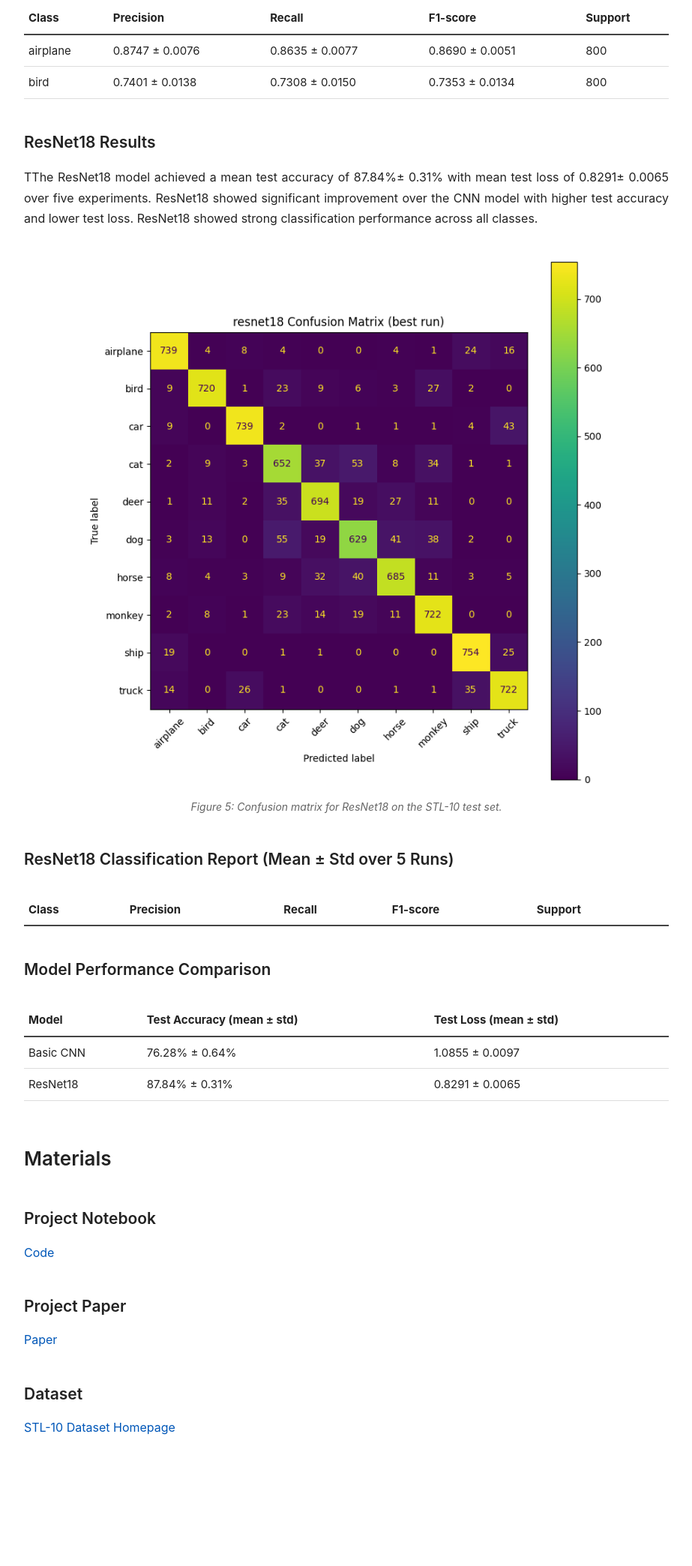
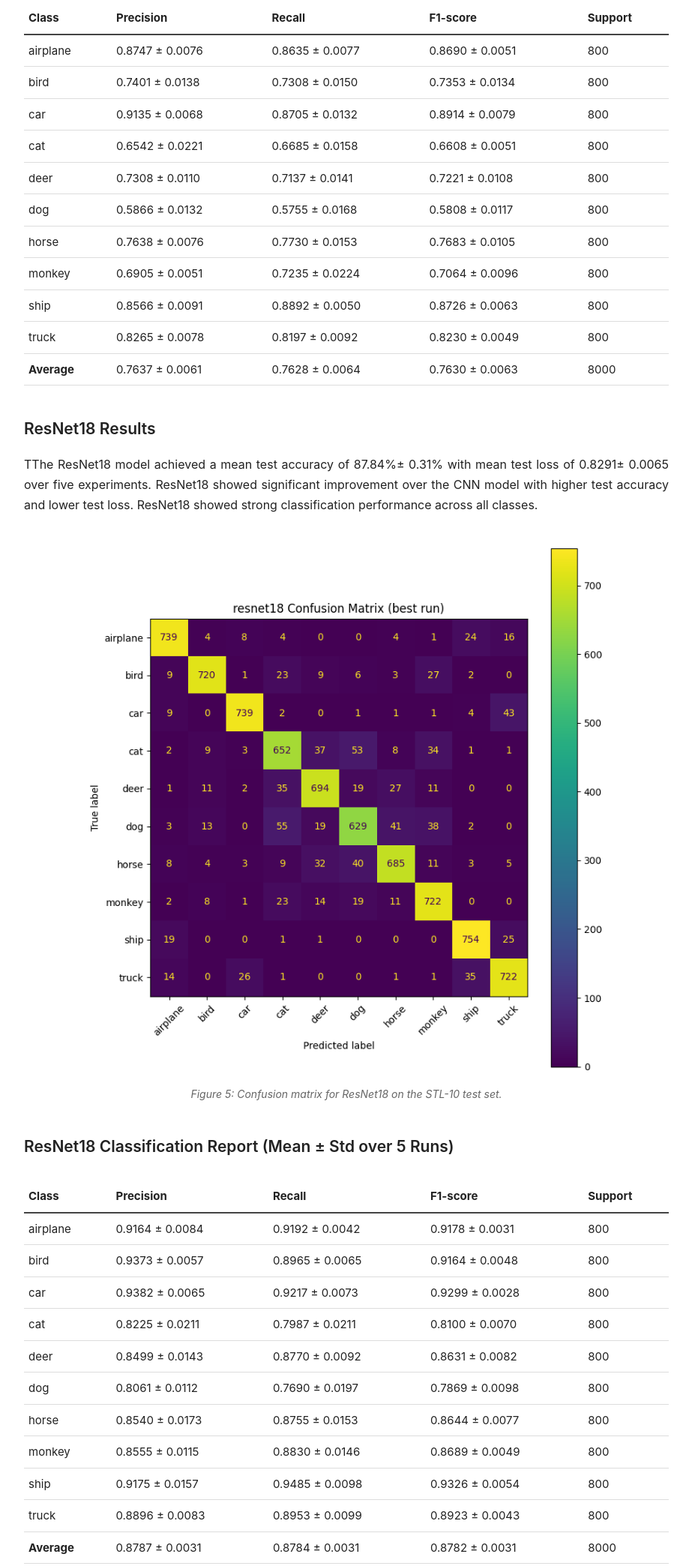
Before and after one commit to emily-ng28/ecen758_finalproject, a plain HTML site: page index.html in a window 1280 px wide. Shown: the part 5311-7399 px from the top of the page at 75% size, without its empty margins (178-1101 px from the left). Before the commit the page ends 7258 px from the top, so only its background shows below. Drawn offline with Linux system fonts and the light colour scheme.

Commit message:
Update index.html

```diff
--- a/index.html
+++ b/index.html
@@ -207,10 +207,17 @@ The CNN model achieved a mean test accuracy of 76.28%±0.64% with a mean test lo
         </tr>
     </thead>
     <tbody>
-        <!-- your rows unchanged -->
         <tr><td>airplane</td><td>0.8747 ± 0.0076</td><td>0.8635 ± 0.0077</td><td>0.8690 ± 0.0051</td><td>800</td></tr>
         <tr><td>bird</td><td>0.7401 ± 0.0138</td><td>0.7308 ± 0.0150</td><td>0.7353 ± 0.0134</td><td>800</td></tr>
-        <!-- (all other rows preserved) -->
+        <tr><td>car</td><td>0.9135 ± 0.0068</td><td>0.8705 ± 0.0132</td><td>0.8914 ± 0.0079</td><td>800</td></tr>
+        <tr><td>cat</td><td>0.6542 ± 0.0221</td><td>0.6685 ± 0.0158</td><td>0.6608 ± 0.0051</td><td>800</td></tr>
+        <tr><td>deer</td><td>0.7308 ± 0.0110</td><td>0.7137 ± 0.0141</td><td>0.7221 ± 0.0108</td><td>800</td></tr>
+        <tr><td>dog</td><td>0.5866 ± 0.0132</td><td>0.5755 ± 0.0168</td><td>0.5808 ± 0.0117</td><td>800</td></tr>
+        <tr><td>horse</td><td>0.7638 ± 0.0076</td><td>0.7730 ± 0.0153</td><td>0.7683 ± 0.0105</td><td>800</td></tr>
+        <tr><td>monkey</td><td>0.6905 ± 0.0051</td><td>0.7235 ± 0.0224</td><td>0.7064 ± 0.0096</td><td>800</td></tr>
+        <tr><td>ship</td><td>0.8566 ± 0.0091</td><td>0.8892 ± 0.0050</td><td>0.8726 ± 0.0063</td><td>800</td></tr>
+        <tr><td>truck</td><td>0.8265 ± 0.0078</td><td>0.8197 ± 0.0092</td><td>0.8230 ± 0.0049</td><td>800</td></tr>
+        <tr><td><b>Average</b></td><td>0.7637 ± 0.0061</td><td>0.7628 ± 0.0064</td><td>0.7630 ± 0.0063</td><td>8000</td></tr>
     </tbody>
 </table>
 
@@ -232,7 +239,17 @@ The CNN model achieved a mean test accuracy of 76.28%±0.64% with a mean test lo
         </tr>
     </thead>
     <tbody>
-        <!-- your rows unchanged -->
+<tr><td>airplane</td><td>0.9164 ± 0.0084</td><td>0.9192 ± 0.0042</td><td>0.9178 ± 0.0031</td><td>800</td></tr>
+        <tr><td>bird</td><td>0.9373 ± 0.0057</td><td>0.8965 ± 0.0065</td><td>0.9164 ± 0.0048</td><td>800</td></tr>
+        <tr><td>car</td><td>0.9382 ± 0.0065</td><td>0.9217 ± 0.0073</td><td>0.9299 ± 0.0028</td><td>800</td></tr>
+        <tr><td>cat</td><td>0.8225 ± 0.0211</td><td>0.7987 ± 0.0211</td><td>0.8100 ± 0.0070</td><td>800</td></tr>
+        <tr><td>deer</td><td>0.8499 ± 0.0143</td><td>0.8770 ± 0.0092</td><td>0.8631 ± 0.0082</td><td>800</td></tr>
+        <tr><td>dog</td><td>0.8061 ± 0.0112</td><td>0.7690 ± 0.0197</td><td>0.7869 ± 0.0098</td><td>800</td></tr>
+        <tr><td>horse</td><td>0.8540 ± 0.0173</td><td>0.8755 ± 0.0153</td><td>0.8644 ± 0.0077</td><td>800</td></tr>
+        <tr><td>monkey</td><td>0.8555 ± 0.0115</td><td>0.8830 ± 0.0146</td><td>0.8689 ± 0.0049</td><td>800</td></tr>
+        <tr><td>ship</td><td>0.9175 ± 0.0157</td><td>0.9485 ± 0.0098</td><td>0.9326 ± 0.0054</td><td>800</td></tr>
+        <tr><td>truck</td><td>0.8896 ± 0.0083</td><td>0.8953 ± 0.0099</td><td>0.8923 ± 0.0043</td><td>800</td></tr>
+        <tr><td><b>Average</b></td><td>0.8787 ± 0.0031</td><td>0.8784 ± 0.0031</td><td>0.8782 ± 0.0031</td><td>8000</td></tr>
     </tbody>
 </table>
 
```
